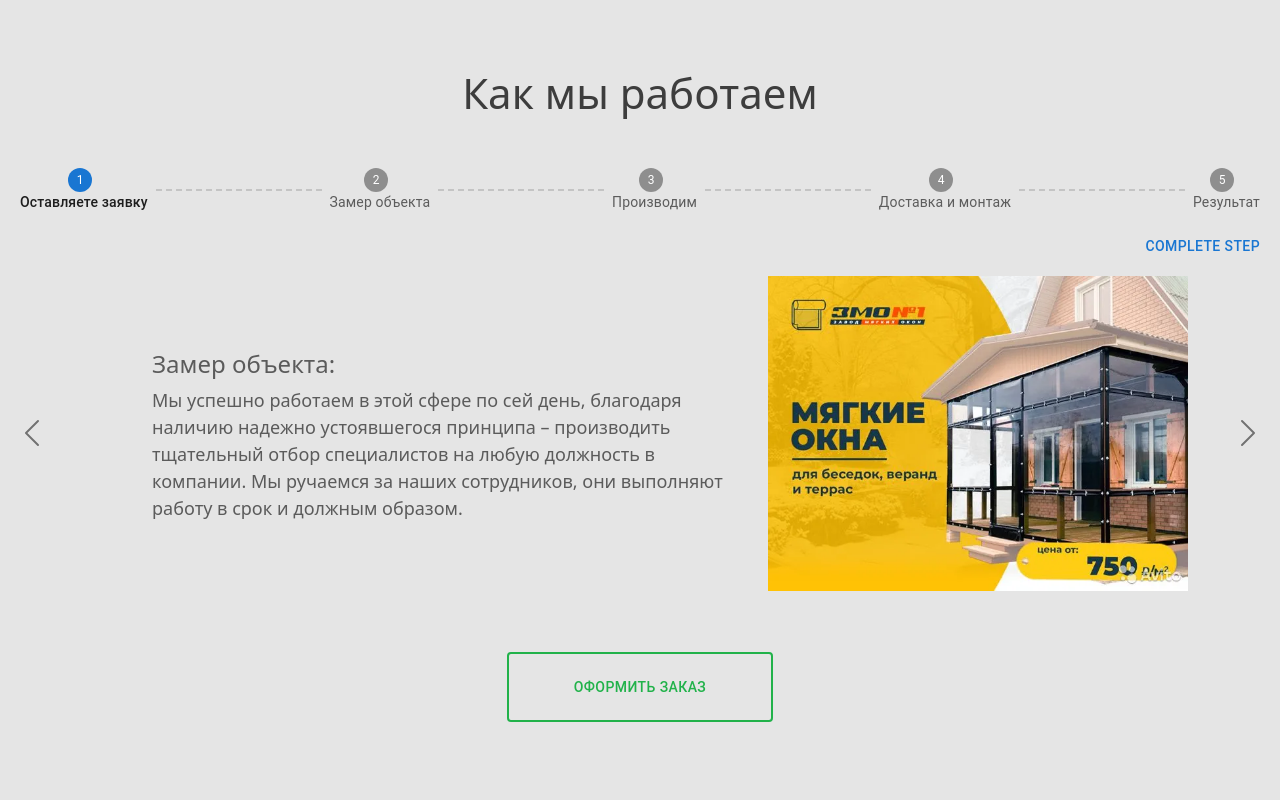
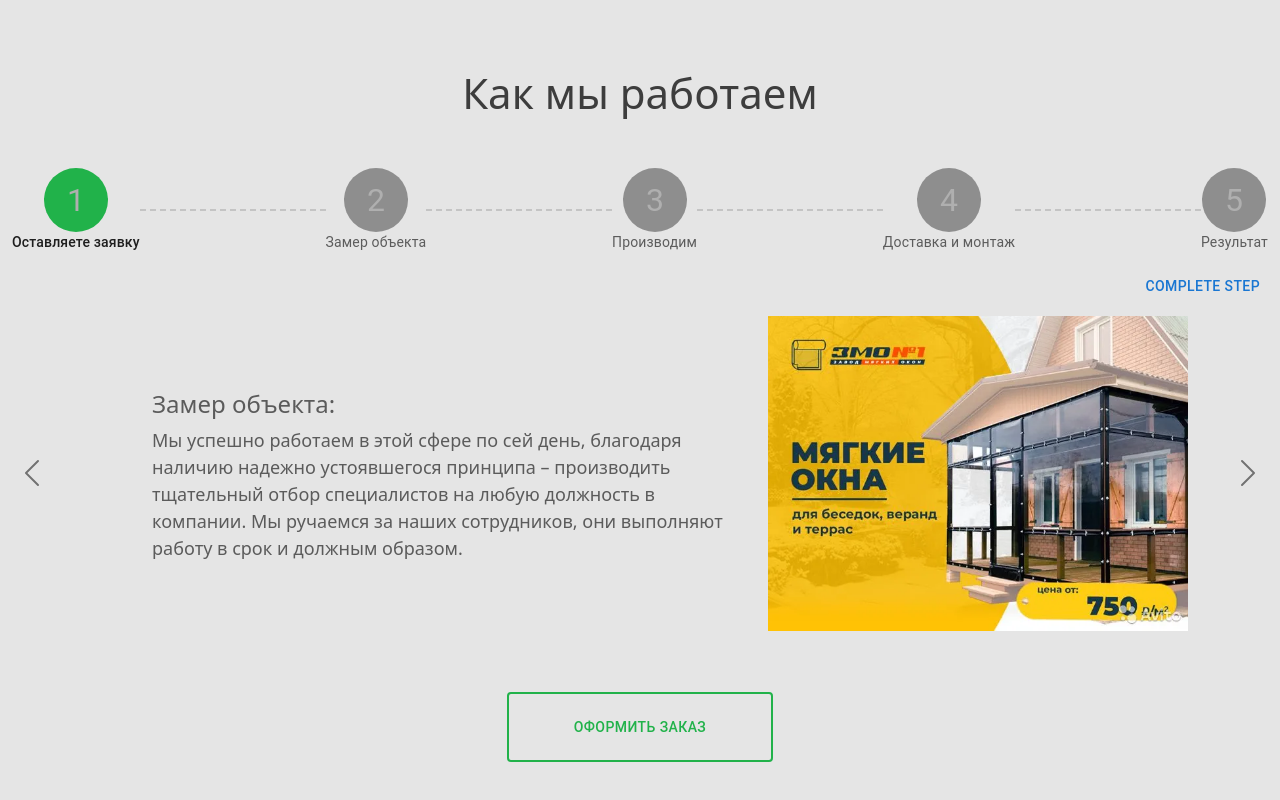
Before and after one commit to RafoBunyatyan/Soft-Windows__Figma, a React (Create React App) app: page / in a window 1280 px wide. Shown: the part 7169-7969 px from the top of the page. Built offline with nearby package versions, Linux system fonts and the light colour scheme.

Commit message:
new fragment

```diff
--- a/src/components/WeWorking/We_Working.css
+++ b/src/components/WeWorking/We_Working.css
@@ -4,6 +4,10 @@
 
 .css-qivjh0-MuiStepLabel-label {
   font-size: 20px !important;
+}
+
+.css-qivjh0-MuiStepLabel-label:hover {
+  color: #21b24a !important;
 }
 
 .css-ascpo7-MuiStepLabel-root {
@@ -14,8 +18,33 @@
   color: #2f2f2f !important;
 }
 
+.css-1u4zpwo-MuiSvgIcon-root-MuiStepIcon-root.Mui-active {
+  color: #21b24a !important;
+}
+
 .css-117w1su-MuiStepIcon-text {
-  color: #afafaf !important;
+  fill: #afafaf !important;
+}
+
+.css-117w1su-MuiStepIcon-text:hover {
+  fill: #fff !important;
+}
+
+.css-1bw0nnu-MuiStep-root {
+  padding: 0 !important;
+}
+
+.css-vnkopk-MuiStepLabel-iconContainer {
+  padding: 0 !important;
+}
+
+.css-1u4zpwo-MuiSvgIcon-root-MuiStepIcon-root {
+  font-size: 4rem !important;
+}
+
+.css-mjpk2e-MuiButtonBase-root-MuiStepButton-root {
+  margin: 0 !important;
+  padding: 0 !important;
 }
 
 .css-ascpo7-MuiStepLabel-root:focus,
--- a/src/components/WeWorking/We_Working.js
+++ b/src/components/WeWorking/We_Working.js
@@ -57,7 +57,6 @@ function We_Working() {
 		setActiveStep(0);
 		setCompleted({});
 	};
-
 	return (
 		<>
 			<Container fluid className='We_Working_container' style={{ maxWidth: '1600px', margin: '0px auto 150px', }}>
@@ -65,7 +64,9 @@ function We_Working() {
 					<h2 className='We_Working_title' style={{ fontSize: '42px', textAlign: 'center', marginBottom: '50px', }}>Как мы работаем</h2>
 
 
-					<Box sx={{ width: '100%' }}>
+
+
+					<Box sx={{ width: '100%', display: 'flex', alignContent: 'space-around', flexDirection: 'column', }}>
 						<Stepper nonLinear activeStep={activeStep} style={{ fontSize: '20px', }}>
 							{steps.map((label, index) => (
 								<Step key={label} completed={completed[index]}>
```
